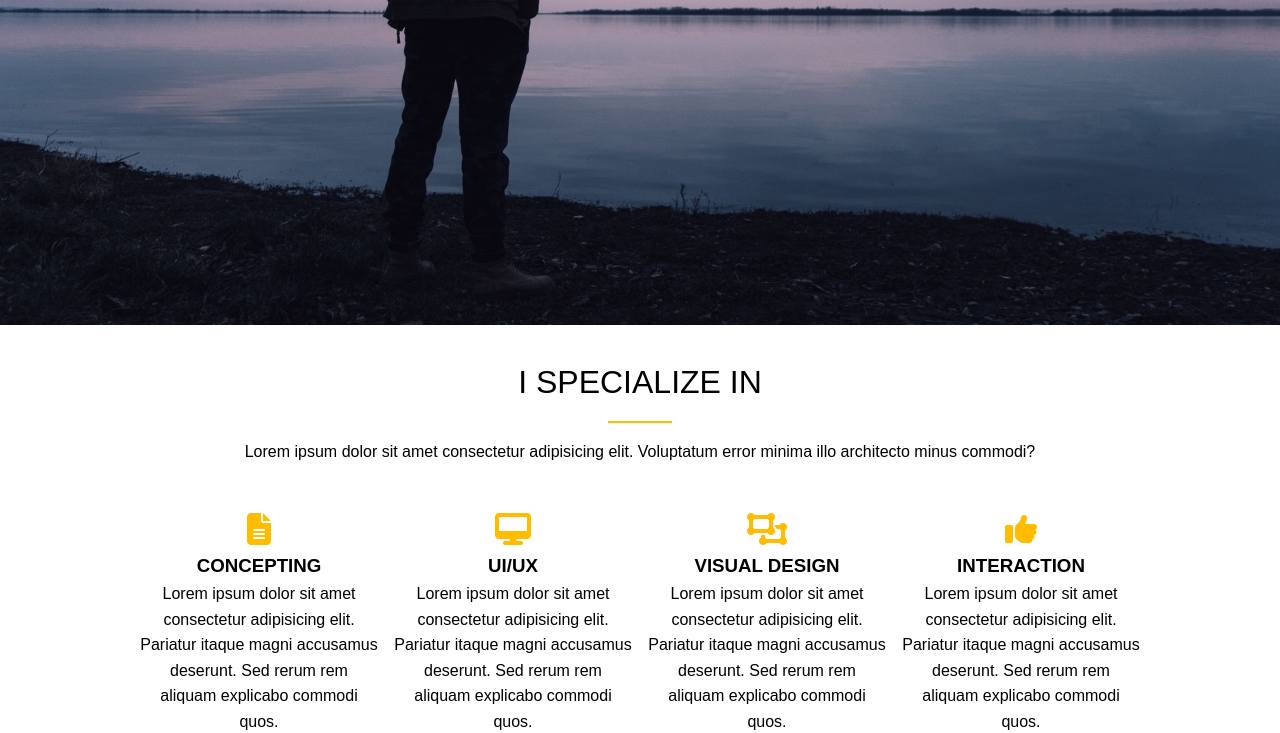
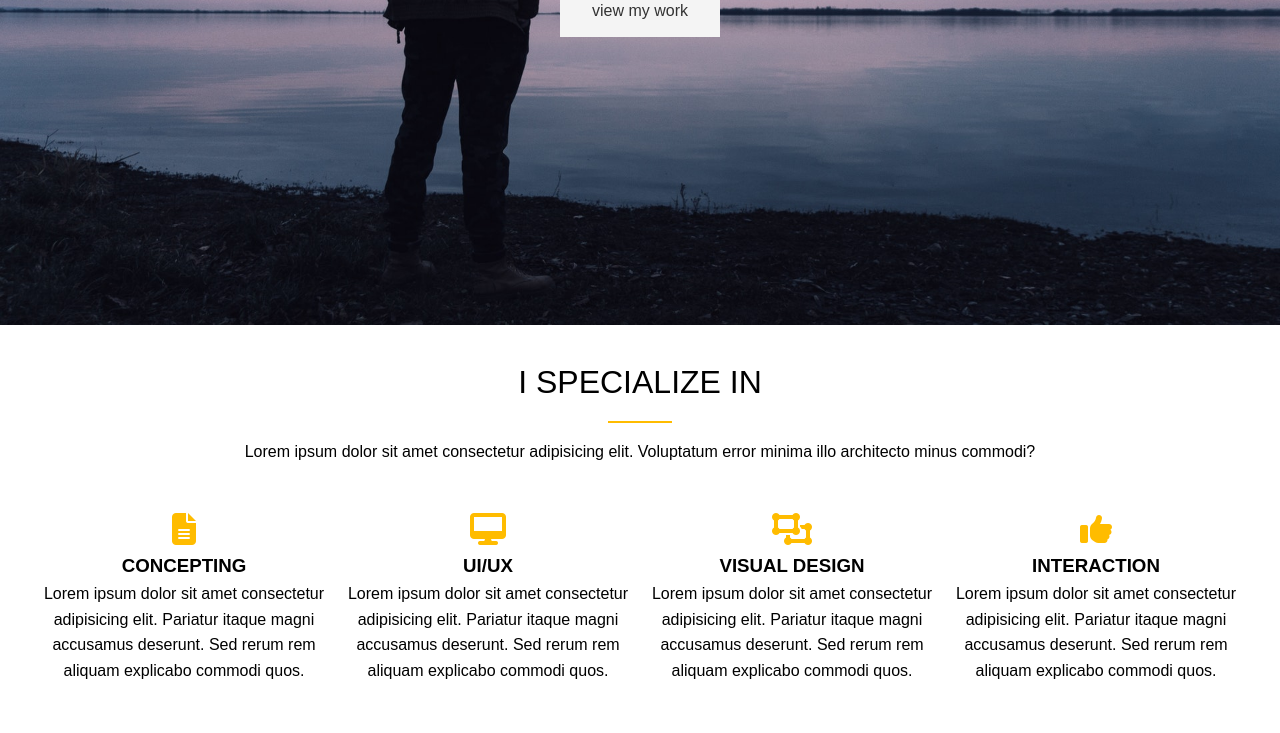
Before and after one commit to sahmed9646/portfolio-website, a website: page dist/index.html in a window 1280 px wide. Shown: the part 475-1208 px from the top of the page. Drawn offline with nearby package versions, Linux system fonts and the light colour scheme; files that its build step writes are made by us from their sources.

Commit message:
minor fix

```diff
--- a/scss/_config.scss
+++ b/scss/_config.scss
@@ -3,7 +3,7 @@ $light-color: #f4f4f4;
 $dark-color: #333;
 $medium-color: #ccc;
 $main-color: #ffbc00;
-$website-width: 1000px;
+$website-width: 1200px;
 $bg-img: url(../img/showcase.jpg);
 
 // set text color
```
Also changed, not shown: 1 other file.
